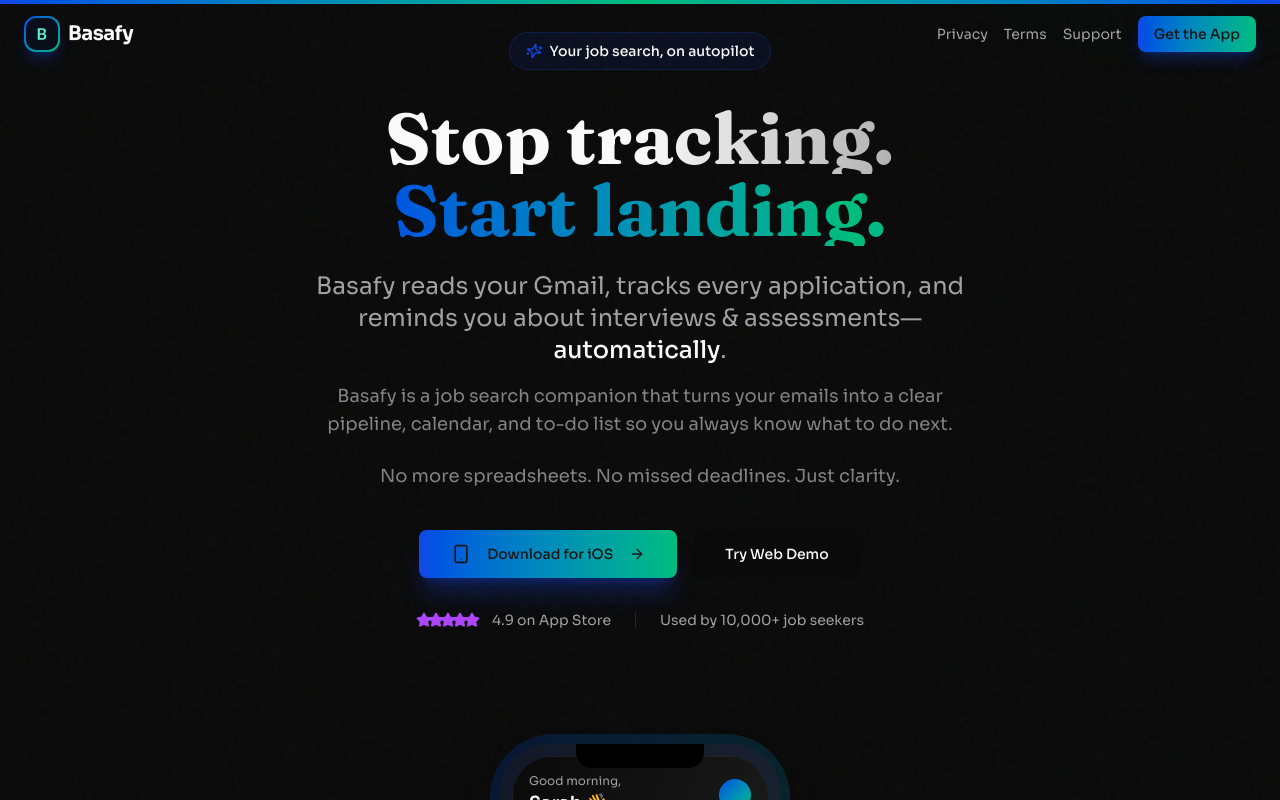
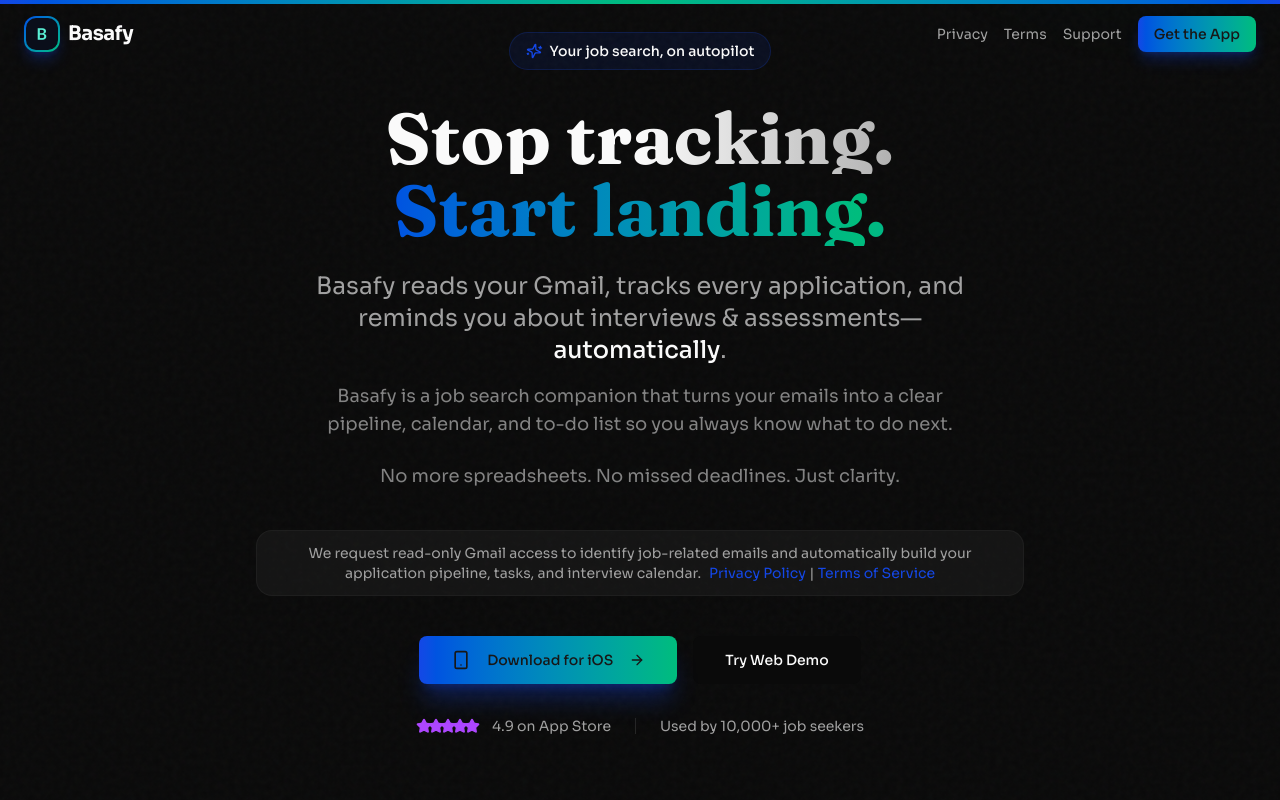
Before and after one commit to Talia04/Basafy, a Next.js app in the folder basafy-web/: page / in a window 1280 px wide. Shown: the top 800 px of the page. Built offline with nearby package versions, Linux system fonts and the light colour scheme.

Commit message:
Add homepage compliance block for Google verification

```diff
--- a/basafy-web/app/page.tsx
+++ b/basafy-web/app/page.tsx
@@ -270,6 +270,15 @@
           >
             No more spreadsheets. No missed deadlines. Just clarity.
           </motion.p>
+
+          <div className="mx-auto mb-10 max-w-3xl rounded-2xl border border-border/60 bg-muted/40 px-4 py-3 text-sm text-muted-foreground">
+            We request read-only Gmail access to identify job-related emails and automatically build your application pipeline, tasks, and interview calendar.
+            <span className="ml-2">
+              <a href="/privacy" className="text-chart-1 hover:underline">Privacy Policy</a>
+              {' '}|{' '}
+              <a href="/terms" className="text-chart-1 hover:underline">Terms of Service</a>
+            </span>
+          </div>
 
           <motion.div
             initial={{ opacity: 0, y: 20 }}
```
